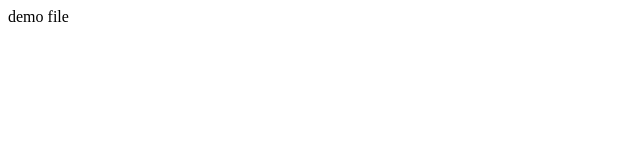
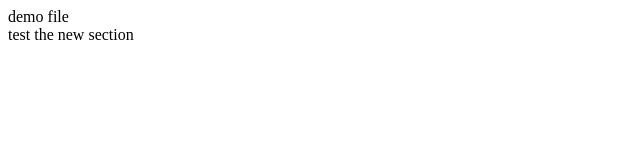
Before and after one commit to sundar1236/git-repo, a plain HTML site: page index.html in a window 1280 px wide. Shown: the whole page, without its empty margins (0-640 px from the left). Drawn offline with Linux system fonts and the light colour scheme.

Commit message:
new section
new section added on index file readme file updated

```diff
--- a/index.html
+++ b/index.html
@@ -1,3 +1,7 @@
 <title> tutorial</title>
 
 <div> demo file</div>
+
+<section class="container">
+    test the new section
+</section>
```
Also changed, not shown: 1 other file.
